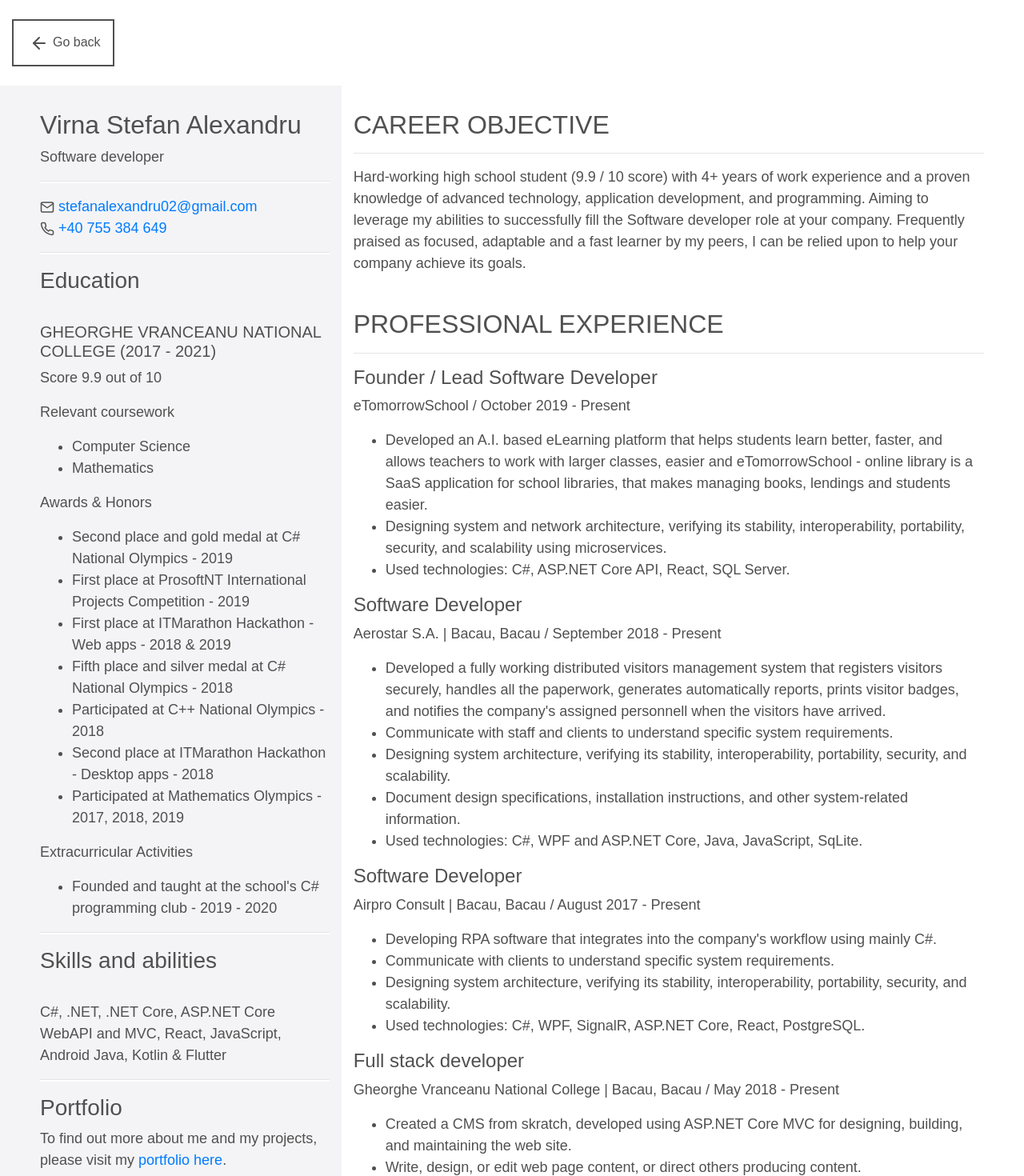
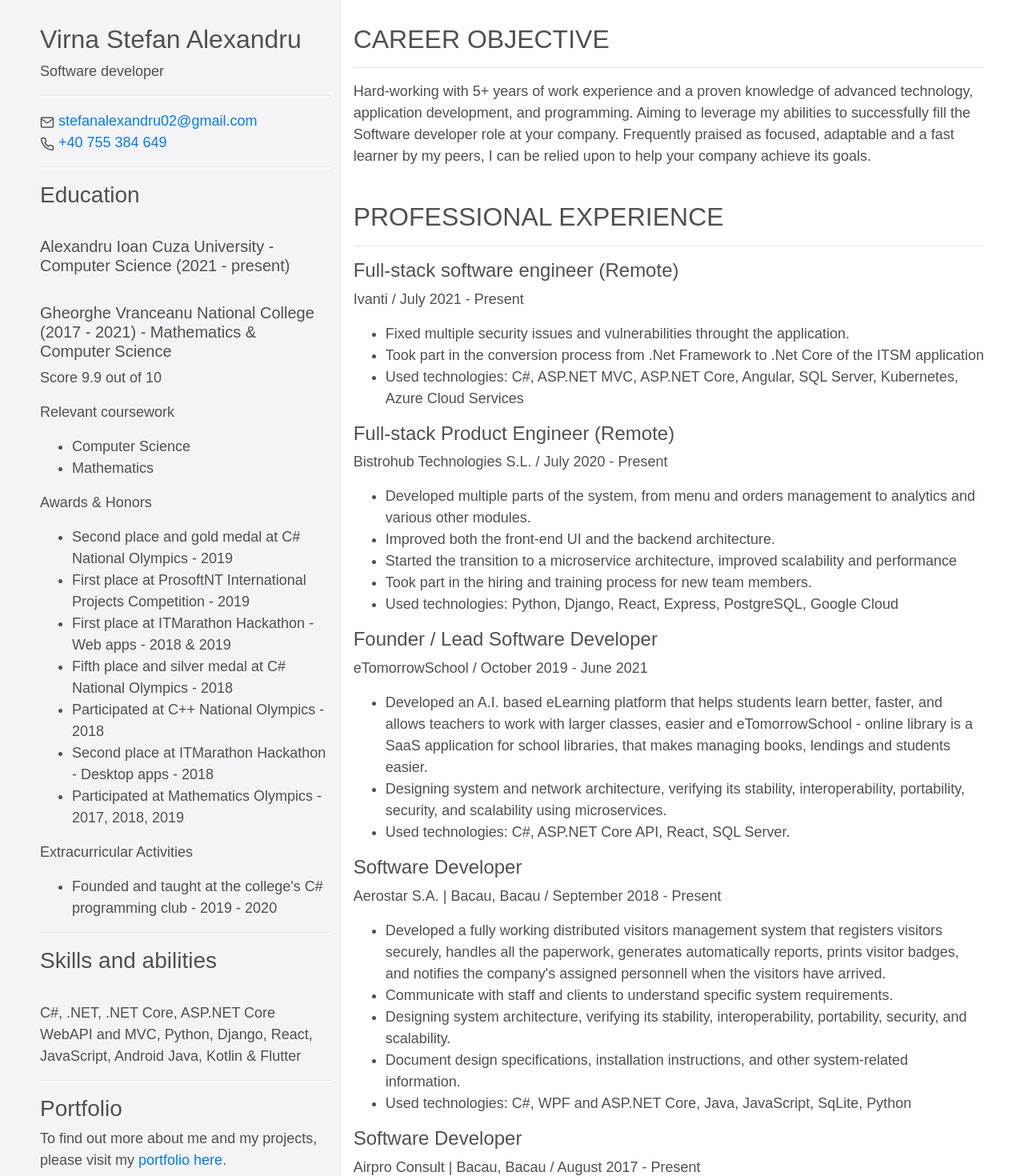
Before and after one commit to stefanalexandru02/MyPersonalWebsite, a React (Create React App) app in the folder Portfolio/ClientApp/: page /resume in a window 1280 px wide. Shown: the top 1470 px of the page at 80% size. Built offline with nearby package versions, Linux system fonts and the light colour scheme; a web font is replaced by a local one.

Commit message:
update 2022

```diff
--- a/Portfolio/ClientApp/src/components/Resume.jsx
+++ b/Portfolio/ClientApp/src/components/Resume.jsx
@@ -7,13 +7,13 @@ export class Resume extends Component {
     render() {
         return (
             <div className="container-fluid">
-                <br />
-                <Link to='/' className="btn btn-outline-primary no-outline hvr-underline-from-right outline-dark">
-                    <svg style={{ marginRight: '5px' }} xmlns="http://www.w3.org/2000/svg" width="24" height="24" viewBox="0 0 24 24" fill="none" stroke="currentColor" strokeWidth="2" strokeLinecap="round" strokeLinejoin="round" className="feather feather-arrow-left"><line x1="19" y1="12" x2="5" y2="12"></line><polyline points="12 19 5 12 12 5"></polyline></svg>
-                    <span>Go back</span>
-                </Link>
-                <br />
-                <br />
+                {/*<br />*/}
+                {/*<Link to='/' className="btn btn-outline-primary no-outline hvr-underline-from-right outline-dark">*/}
+                {/*    <svg style={{ marginRight: '5px' }} xmlns="http://www.w3.org/2000/svg" width="24" height="24" viewBox="0 0 24 24" fill="none" stroke="currentColor" strokeWidth="2" strokeLinecap="round" strokeLinejoin="round" className="feather feather-arrow-left"><line x1="19" y1="12" x2="5" y2="12"></line><polyline points="12 19 5 12 12 5"></polyline></svg>*/}
+                {/*    <span>Go back</span>*/}
+                {/*</Link>*/}
+                {/*<br />*/}
+                {/*<br />*/}
                 <div className="row resume">
                     <div className="col-md-4 leftBlock">
                         <h2>Virna Stefan Alexandru</h2>
@@ -30,7 +30,9 @@ export class Resume extends Component {
                         <hr />
                         <h3>Education</h3>
                         <br />
-                        <h5>GHEORGHE VRANCEANU NATIONAL COLLEGE (2017 - 2021)</h5>
+                        <h5>Alexandru Ioan Cuza University - Computer Science (2021 - present)</h5>
+                        <br />
+                        <h5>Gheorghe Vranceanu National College (2017 - 2021) - Mathematics & Computer Science</h5>
                         <p>Score 9.9 out of 10</p>
                         <p>Relevant coursework</p>
                         <ul>
@@ -49,12 +51,12 @@ export class Resume extends Component {
                         </ul>
                         <p>Extracurricular Activities</p>
                         <ul>
-                            <li>Founded and taught at the school's C# programming club - 2019 - 2020</li>
+                            <li>Founded and taught at the college's C# programming club - 2019 - 2020</li>
                         </ul>
                         <hr />
                         <h3>Skills and abilities</h3>
                         <br />
-                        <p>C#, .NET, .NET Core, ASP.NET Core WebAPI and MVC, React, JavaScript, Android Java, Kotlin & Flutter</p>
+                        <p>C#, .NET, .NET Core, ASP.NET Core WebAPI and MVC, Python, Django, React, JavaScript, Android Java, Kotlin & Flutter</p>
                         <hr />
                         <h3>Portfolio</h3>
                         <p>To find out more about me and my projects, please visit my <a href="https://stefan.airproconsult.ro">portfolio here</a>.</p>
@@ -63,14 +65,34 @@ export class Resume extends Component {
                         <h2>CAREER OBJECTIVE</h2>
                         <hr />
                         <p>
-                            Hard-working high school student (9.9 / 10 score) with 4+ years of work experience and a proven knowledge of advanced technology, application development, and programming. Aiming to leverage my abilities to successfully fill the Software developer role at your company. Frequently praised as focused, adaptable and a fast learner by my peers, I can be relied upon to help your company achieve its goals.
+                            Hard-working with 5+ years of work experience and a proven knowledge of advanced technology, application development, and programming. Aiming to leverage my abilities to successfully fill the Software developer role at your company. Frequently praised as focused, adaptable and a fast learner by my peers, I can be relied upon to help your company achieve its goals.
                         </p>
                         <br />
                         <h2>PROFESSIONAL EXPERIENCE</h2>
                         <hr />
                         <div>
+                            <h4>Full-stack software engineer (Remote)</h4>
+                            <p>Ivanti / July 2021 - Present</p>
+                            <ul>
+                                <li>Fixed multiple security issues and vulnerabilities throught the application.</li>
+                                <li>Took part in the conversion process from .Net Framework to .Net Core of the ITSM application</li>
+                                <li>Used technologies: C#, ASP.NET MVC, ASP.NET Core, Angular, SQL Server, Kubernetes, Azure Cloud Services</li>
+                            </ul>
+                        </div>
+                        <div>
+                            <h4>Full-stack Product Engineer (Remote)</h4>
+                            <p>Bistrohub Technologies S.L. / July 2020 - Present</p>
+                            <ul>
+                                <li>Developed multiple parts of the system, from menu and orders management to analytics and various other modules.</li>
+                                <li>Improved both the front-end UI and the backend architecture.</li>
+                                <li>Started the transition to a microservice architecture, improved scalability and performance</li>
+                                <li>Took part in the hiring and training process for new team members.</li>
+                                <li>Used technologies: Python, Django, React, Express, PostgreSQL, Google Cloud</li>
+                            </ul>
+                        </div>
+                        <div>
                             <h4>Founder / Lead Software Developer</h4>
-                            <p>eTomorrowSchool / October 2019 - Present</p>
+                            <p>eTomorrowSchool / October 2019 - June 2021</p>
                             <ul>
                                 <li>Developed an A.I. based eLearning platform that helps students learn better, faster, and allows teachers to work with larger classes, easier and eTomorrowSchool - online library is a SaaS application for school libraries, that makes managing books, lendings and students easier.</li>
                                 <li>Designing system and network architecture, verifying its stability, interoperability, portability, security, and scalability using microservices.</li>
@@ -85,7 +107,7 @@ export class Resume extends Component {
                                 <li>Communicate with staff and clients to understand specific system requirements.</li>
                                 <li>Designing system architecture, verifying its stability, interoperability, portability, security, and scalability.</li>
                                 <li>Document design specifications, installation instructions, and other system-related information.</li>
-                                <li>Used technologies: C#, WPF and ASP.NET Core, Java, JavaScript, SqLite.</li>
+                                <li>Used technologies: C#, WPF and ASP.NET Core, Java, JavaScript, SqLite, Python</li>
                             </ul>
                         </div>
                         <div>
@@ -95,12 +117,12 @@ export class Resume extends Component {
                                 <li>Developing RPA software that integrates into the company's workflow using mainly C#.</li>
                                 <li>Communicate with clients to understand specific system requirements.</li>
                                 <li>Designing system architecture, verifying its stability, interoperability, portability, security, and scalability.</li>
-                                <li>Used technologies: C#, WPF, SignalR, ASP.NET Core, React, PostgreSQL.</li>
+                                <li>Used technologies: C#, WPF, SignalR, ASP.NET Core, React, PostgreSQL, Python, Sklearn</li>
                             </ul>
                         </div>
                         <div>
                             <h4>Full stack developer</h4>
-                            <p>Gheorghe Vranceanu National College | Bacau, Bacau / May 2018 - Present</p>
+                            <p>Gheorghe Vranceanu National College | Bacau, Bacau / May 2018 - June 2021</p>
                             <ul>
                                 <li>Created a CMS from skratch, developed using ASP.NET Core MVC for designing, building, and maintaining the web site. </li>
                                 <li>Write, design, or edit web page content, or direct others producing content.</li>
```
Also changed, not shown: 1 other file (tests, documents, lock files or other folders).
